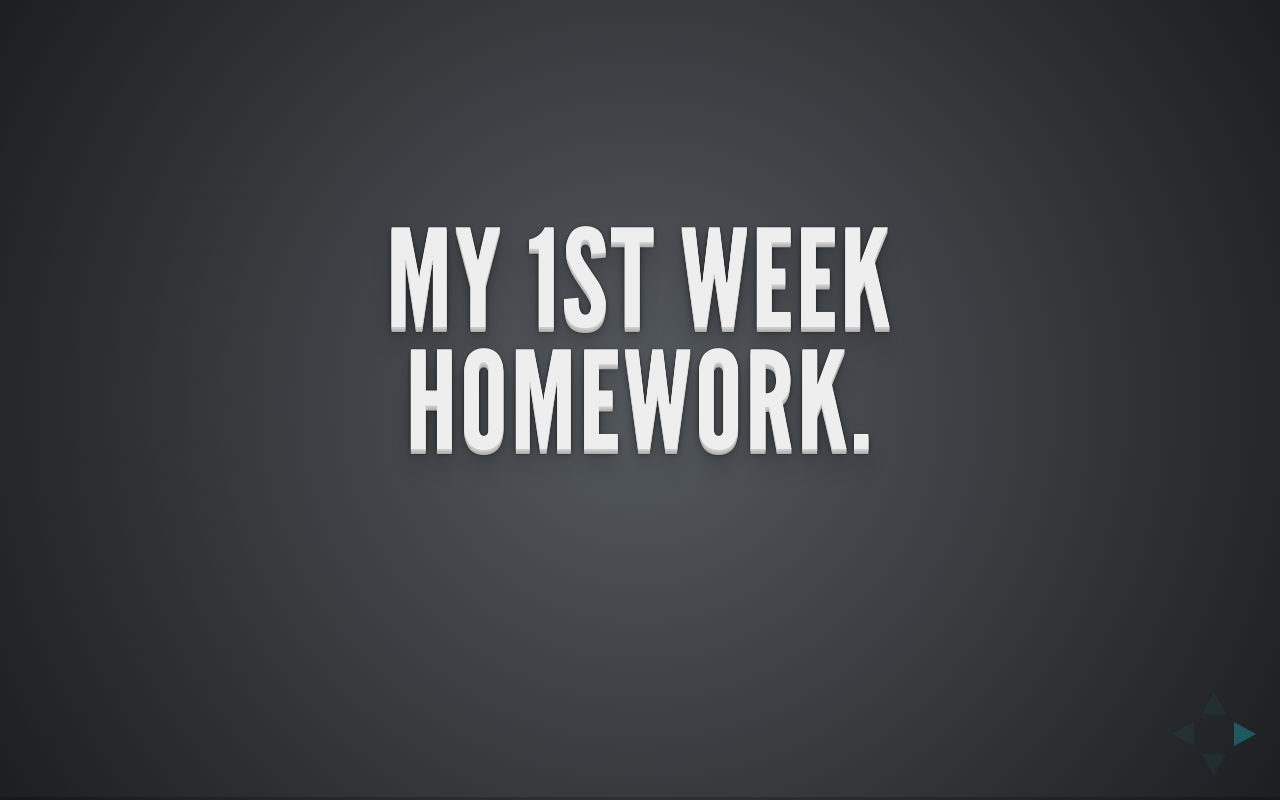
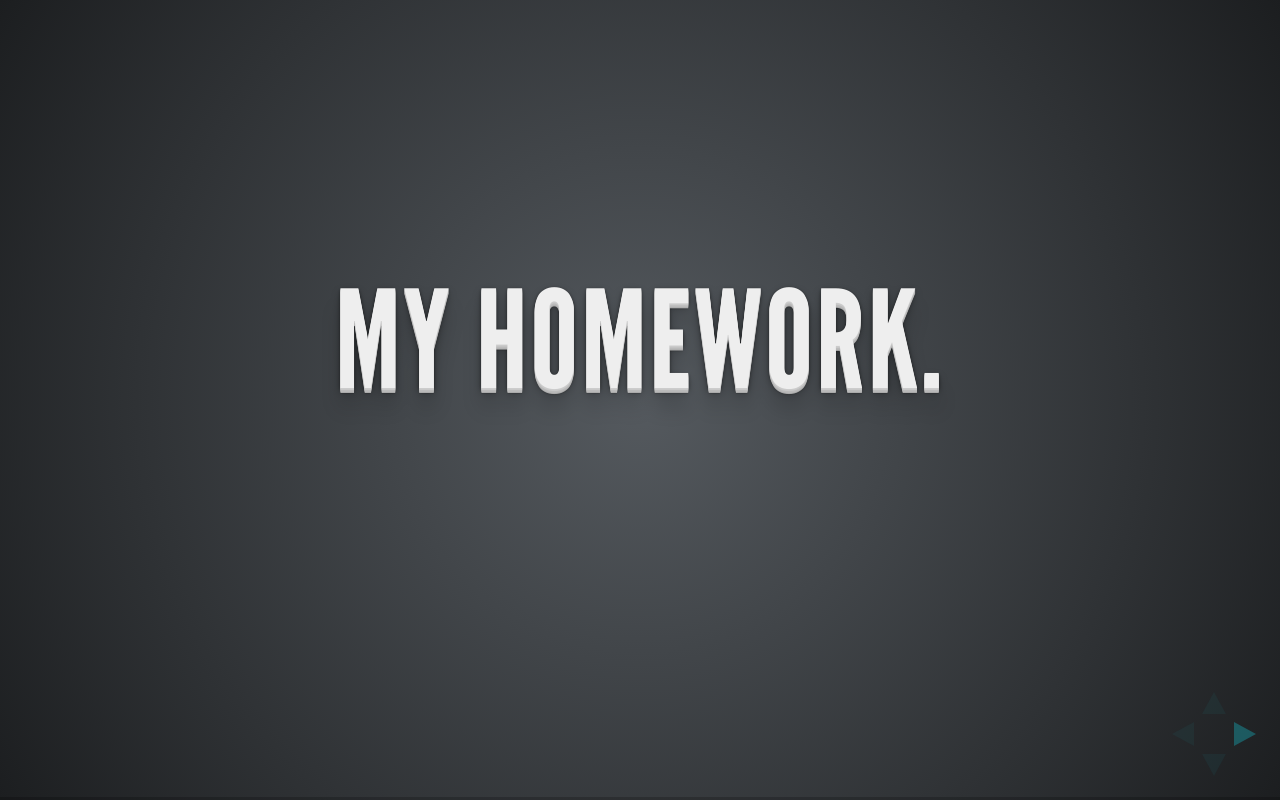
Before and after one commit to 49923230/homework, a website: page reflection.html in a window 1280 px wide. Drawn offline with Linux system fonts and the light colour scheme.

Commit message:
initial add

```diff
--- a/reflection.html
+++ b/reflection.html
@@ -25,7 +25,7 @@
 <!-- 每一個 section 都代表一張投影片,  -->
 <!-- section 標註中的多 section 標註, 將往下垂直延伸 -->
 <section>
-    <h1>My 1st week homework.</h1>
+    <h1>My homework.</h1>
     <p class="fragment">49923230 陳柏村 2015/10/01</p>
 </section>
 
```
Also changed, not shown: 2015cp_hw_w1.html (+1 -1 lines).
